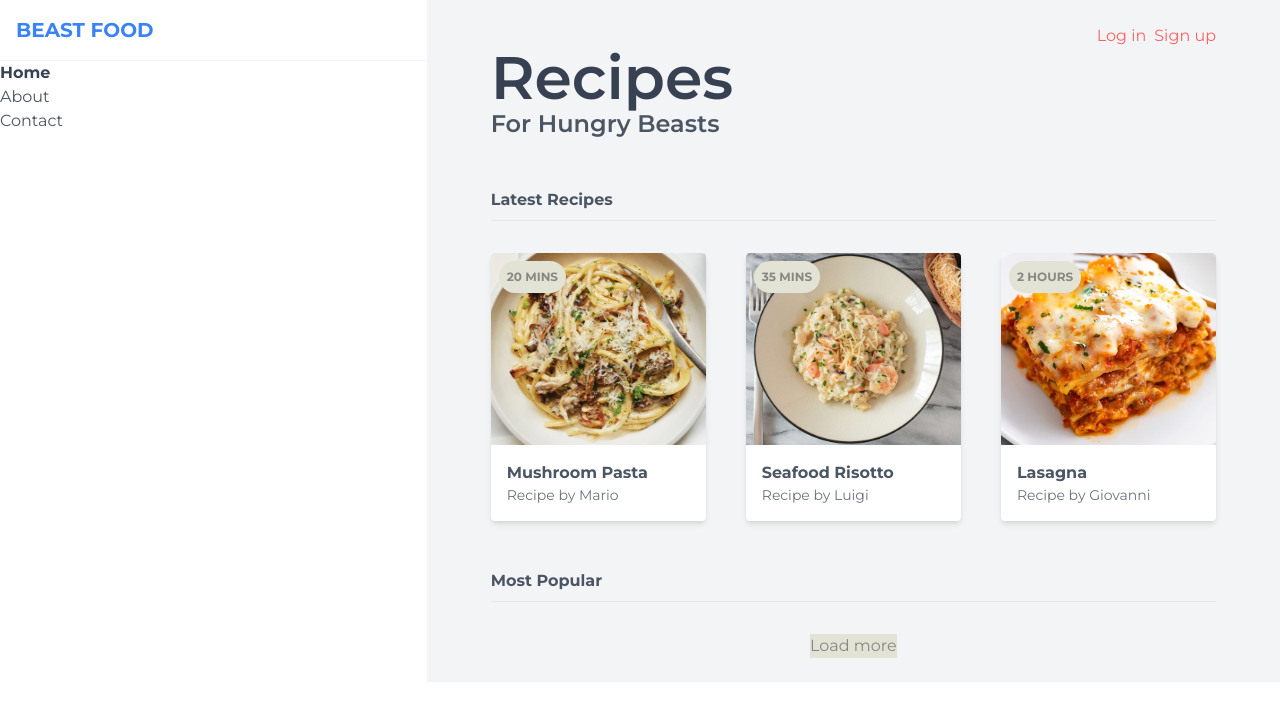
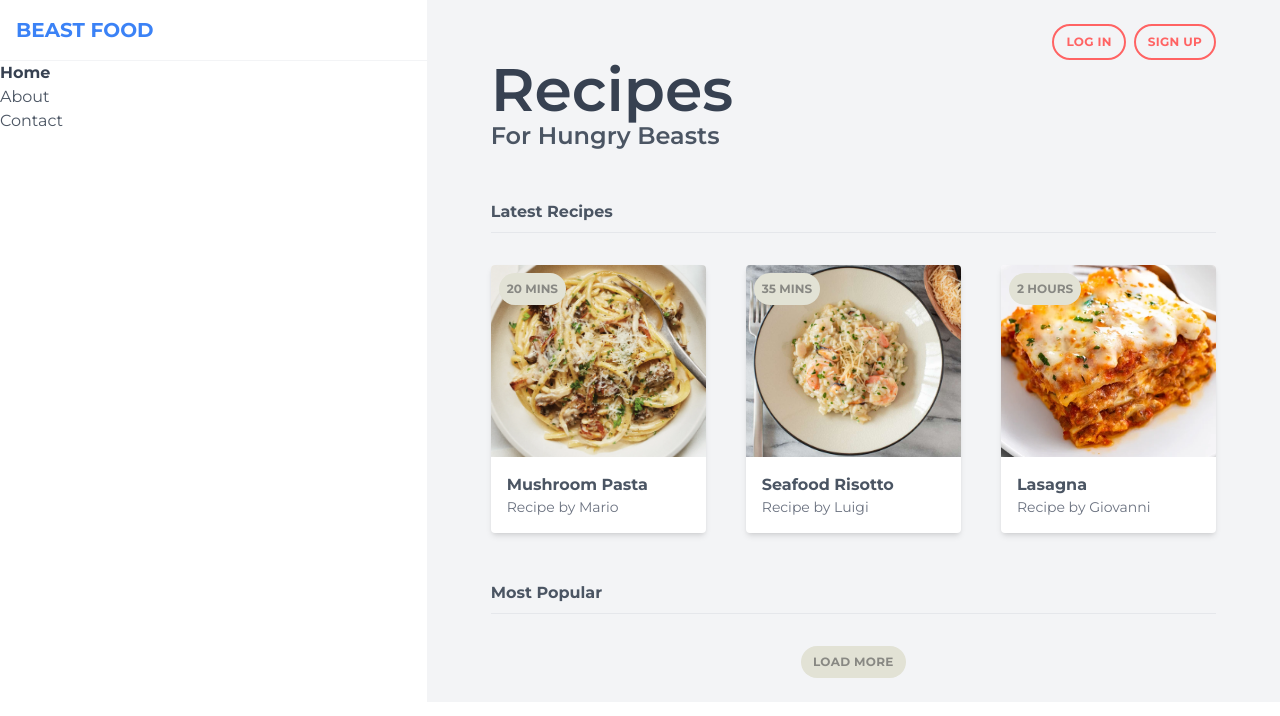
Before and after one commit to brucem98/Tailwind_recipe_site, a website: page src/index.html in a window 1280 px wide. Drawn offline with Linux system fonts and the light colour scheme.

Commit message:
Create and apply re-usable button component

```diff
--- a/src/index.html
+++ b/src/index.html
@@ -37,8 +37,8 @@
 
     <main class="px-16 py-6 bg-gray-100 md:col-span-2">
       <div class="flex justify-center md:justify-end">
-        <a href="#" class="text-primary">Log in</a>
-        <a href="#" class="text-primary ml-2">Sign up</a>
+        <a href="#" class="btn text-primary border-primary md:border-2">Log in</a>
+        <a href="#" class="btn text-primary ml-2 border-primary md:border-2">Sign up</a>
       </div>
 
       <header>
@@ -94,7 +94,7 @@
       </div>
 
       <div class="flex justify-center">
-        <button class="bg-secondary-100 text-secondary-200">Load more</button>
+        <div class="btn bg-secondary-100 text-secondary-200">Load more</div>
       </div>
     </main>
   </div>
--- a/src/input.css
+++ b/src/input.css
@@ -13,3 +13,7 @@
 .badge {
     @apply bg-secondary-100 text-secondary-200 text-xs uppercase font-bold rounded-full p-2 absolute top-0 ml-2 mt-2;
 }
+
+.btn {
+    @apply rounded-full py-2 px-3 uppercase text-xs font-bold cursor-pointer tracking-wide;
+}
```
Also changed, not shown: public/output.css.
